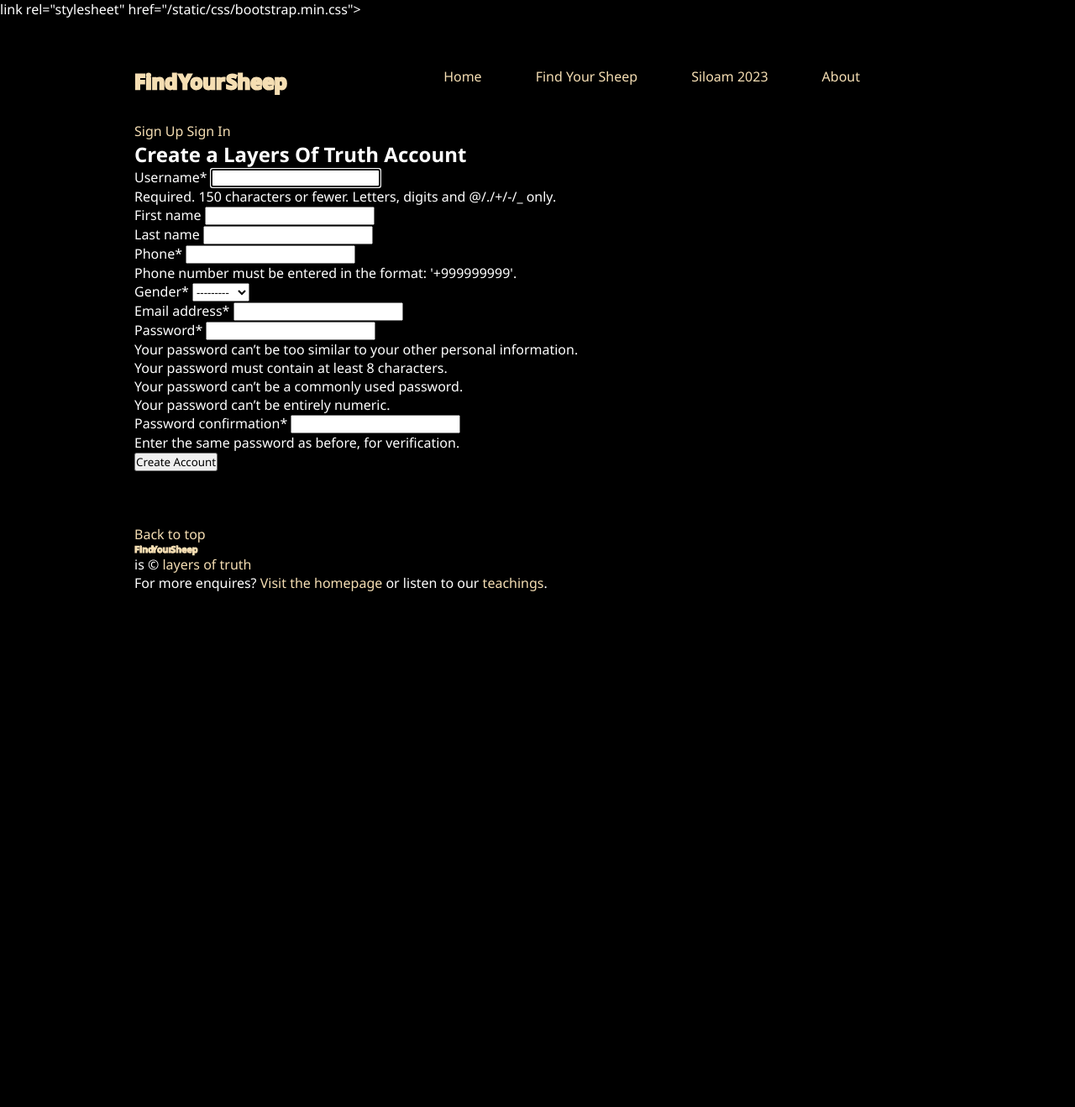
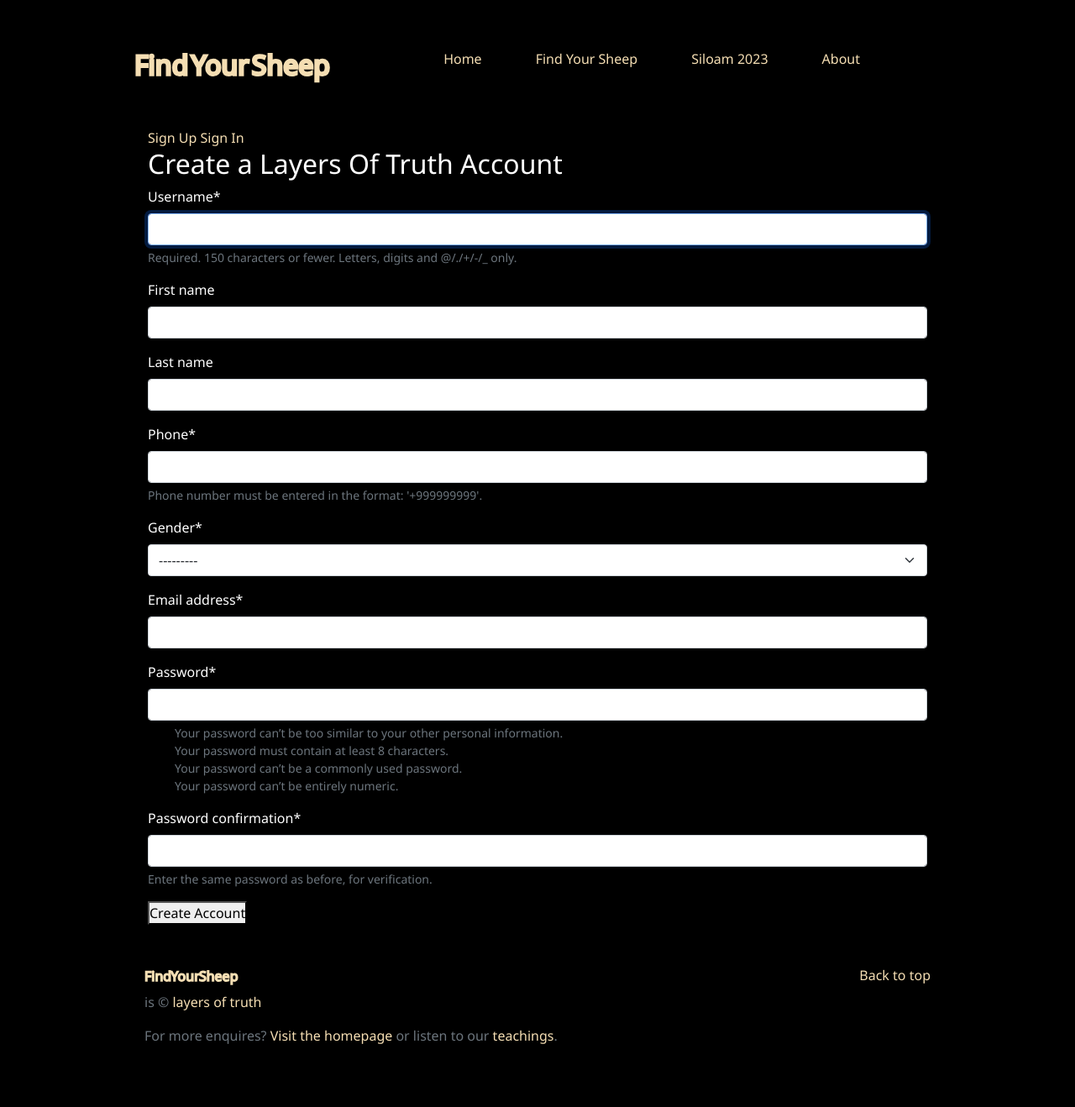
Before and after one commit to john-okojere/Find-your-Ship, a Django app: page /account/register/ in a window 1280 px wide. Shown: the whole page at 84% size. Before the commit the page ends 704 px from the top, so only its background shows below. Run offline with Django 4.2, Linux system fonts and the light colour scheme; parts of the project's set-up code (start-up, migrations or seed data) failed here and were passed over; some libraries are stand-ins or nearby versions.

Commit message:
modified:   template/base.html

```diff
--- a/template/base.html
+++ b/template/base.html
@@ -7,8 +7,10 @@
         <meta charset="UTF-8">
         <meta http-equiv="X-UA-Compatible" content="IE=edge">
         <meta name="viewport" content="width=device-width, initial-scale=1.0">
-        <link rel="stylesheet" href="https://cdnjs.cloudflare.com/ajax/libs/font-awesome/6.4.0/css/fontawesome.min.css" integrity="sha512-SgaqKKxJDQ/tAUAAXzvxZz33rmn7leYDYfBP+YoMRSENhf3zJyx3SBASt/OfeQwBHA1nxMis7mM3EV/oYT6Fdw==" crossorigin="anonymous" referrerpolicy="no-referrer" />
-        link rel="stylesheet" href="{% static 'css/bootstrap.min.css' %}">
+        <link rel="stylesheet" href="https://cdnjs.cloudflare.com/ajax/libs/font-awesome/6.4.0/css/fontawesome.min.css" />
+        <link rel="stylesheet" href="https://cdnjs.cloudflare.com/ajax/libs/font-awesome/6.4.0/css/all.min.css" />
+        <link rel="stylesheet" href="https://cdnjs.cloudflare.com/ajax/libs/font-awesome/6.4.0/css/brands.min.css"  />
+        <link rel="stylesheet" href="{% static 'css/bootstrap.min.css' %}">
         <link rel="stylesheet" href="{% static 'css/style.css' %}">
         <link rel="stylesheet" href="{% static 'css/p_style.css' %}">
         <link rel="stylesheet" href="{% static 'css/d_style.css' %}">
```
